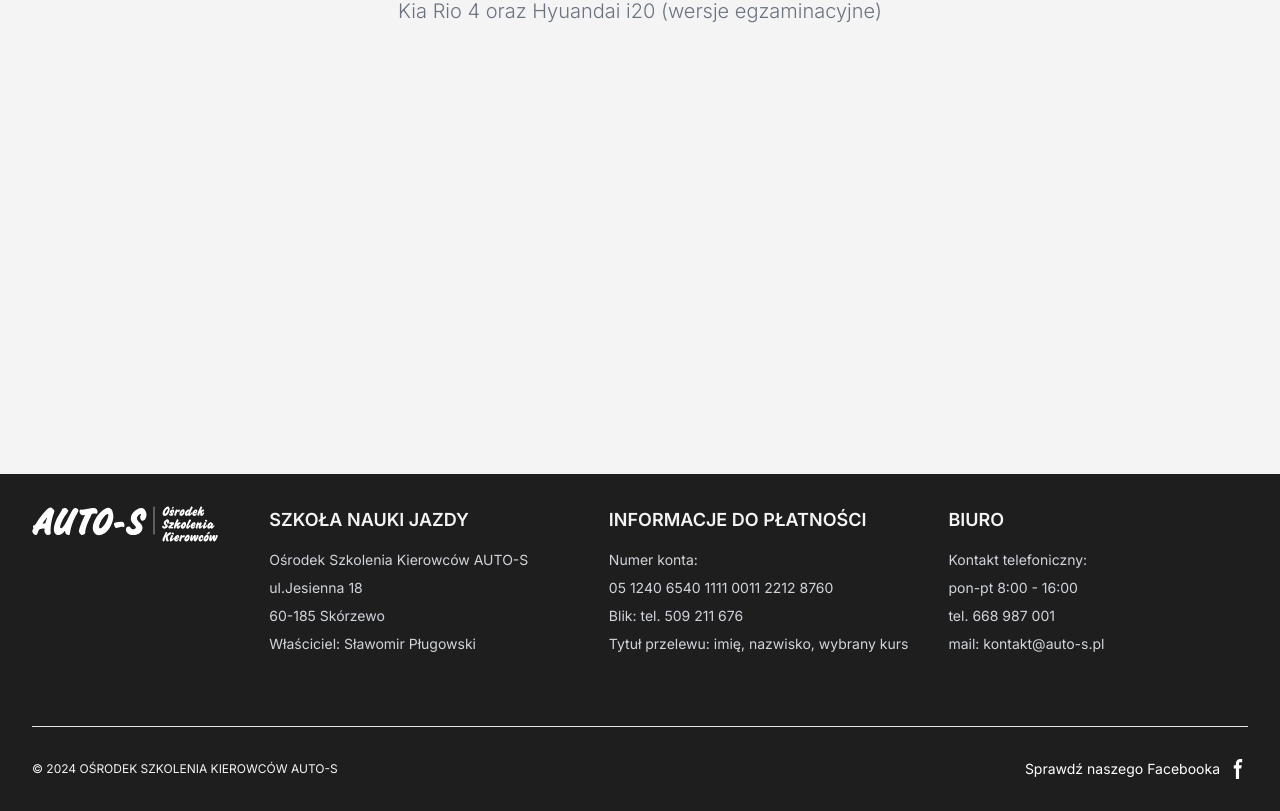
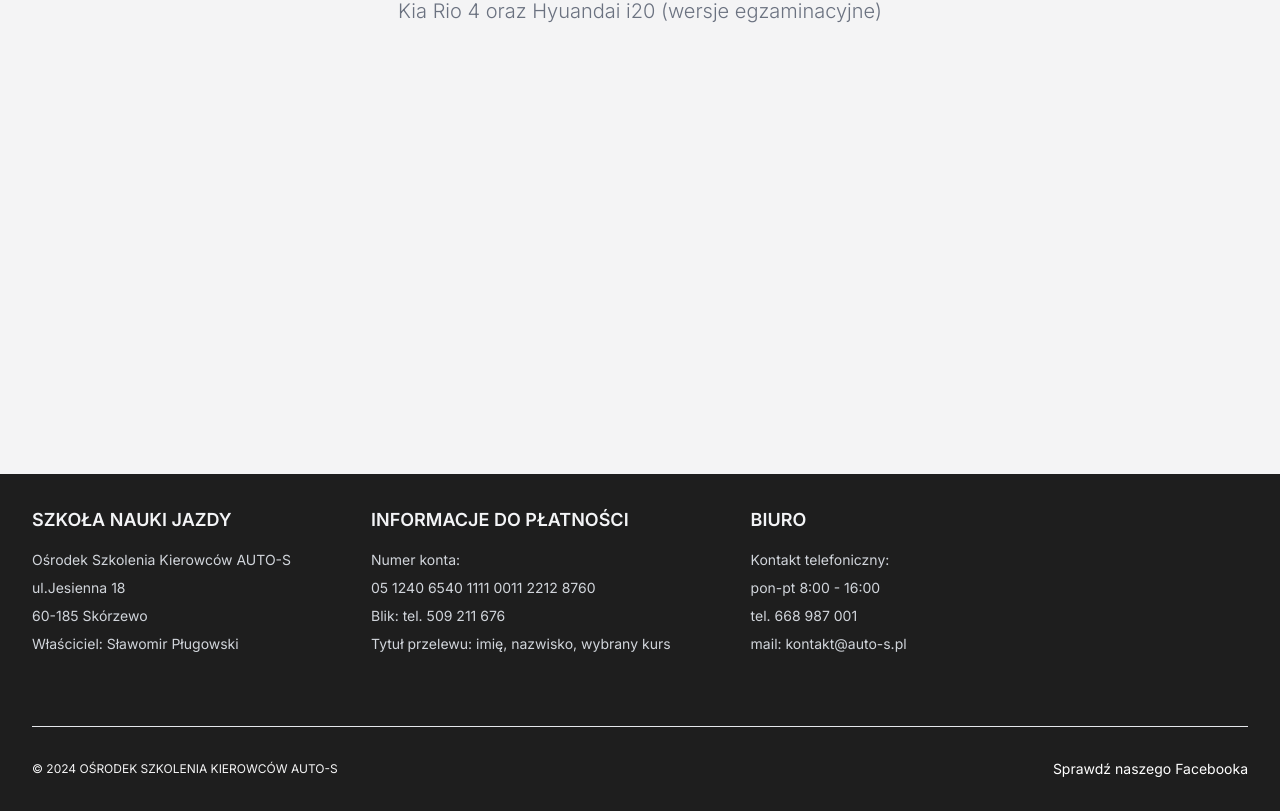
Before and after one commit to zalewa10/autosReact, a Next.js app: page /galeria in a window 1280 px wide. Shown: the part 2682-3493 px from the top of the page. Built offline with nearby package versions, Linux system fonts and the light colour scheme.

Commit message:
hero spr

```diff
--- a/components/Footer.tsx
+++ b/components/Footer.tsx
@@ -1,20 +1,11 @@
 import React from "react";
 import { footerText } from "@/constants";
-import { logoMobile } from "@/public/ikonki/index";
-import Image from "next/image";
 
 const Footer = () => {
   return (
     <footer className="bg-tlo text-secondary-foreground px-8">
-      <div className="mx-auto w-full  py-6 lg:py-8">
-        <div className="md:flex md:justify-between">
-          <Image
-            src={logoMobile}
-            className="h-9 w-auto mb-10 md:mb-0"
-            alt="Logo"
-          />
-
-          <div className="grid grid-cols-1 gap-8 sm:gap-10 sm:grid-cols-3">
+      <div className="mx-auto w-full py-6 lg:py-8">
+        <div className="md:flex md:justify-start gap-20">
           {footerText.map((item, index) => (
             <div key={index} className="mb-8">
               <h2 className="mb-4 text-base lg:text-lg font-semibold text-gray-100 uppercase">
@@ -30,13 +21,12 @@ const Footer = () => {
             </div>
           ))}
         </div>
-        </div>
 
         <hr className="my-6 border-gray-200 sm:mx-auto lg:my-8" />
 
         <div className="sm:flex sm:items-center sm:justify-between">
           <span className="text-xs text-secondary sm:text-center ">
-            © 2024{" "}
+            © 2024 {""}
             <a href="https://auto-s.pl/" className="hover:underline">
               OŚRODEK SZKOLENIA KIEROWCÓW AUTO-S
             </a>
@@ -45,21 +35,7 @@ const Footer = () => {
             <a href="#" className="text-white hover:text-blue-400">
               <div className="flex gap-2">
                 <p className="text-sm">Sprawdź naszego Facebooka</p>
-                <svg
-                  className="w-5 h-5"
-                  aria-hidden="true"
-                  xmlns="http://www.w3.org/2000/svg"
-                  fill="currentColor"
-                  viewBox="0 0 8 19"
-                >
-                  <path
-                    fillRule="evenodd"
-                    d="M6.135 3H8V0H6.135a4.147 4.147 0 0 0-4.142 4.142V6H0v3h2v9.938h3V9h2.021l.592-3H5V3.591A.6.6 0 0 1 5.592 3h.543Z"
-                    clipRule="evenodd"
-                  />
-                </svg>
               </div>
-              <span className="sr-only">Facebook page</span>
             </a>
           </div>
         </div>
--- a/components/Hero.tsx
+++ b/components/Hero.tsx
@@ -58,8 +58,9 @@ const Hero = () => {
 
         <iframe
           className="w-full mt-10 md:mt-0 md:w-2/5 lg:w-2/5 aspect-video rounded-xl"
-          src="https://www.youtube.com/embed/6vzhI7H7xgg?si=-FY1J8OAGBKFbpDg&autoplay=1"
+          src="https://www.youtube.com/embed/6vzhI7H7xgg?si=-FY1J8OAGBKFbpDg&autoplay=1&mute=1"
           title="Film promocyjny AUTO-S"
+          allowFullScreen={true}
           allow="accelerometer; autoplay; clipboard-write; encrypted-media; gyroscope; picture-in-picture; web-share"
         ></iframe>
       </div>
--- a/components/elements/Mapa.tsx
+++ b/components/elements/Mapa.tsx
@@ -125,7 +125,6 @@ export default function PigeonMap() {
               defaultZoom={12}
               minZoom={12}
               maxZoom={16}
-              twoFingerDrag={mapActive}
               touchEvents={mapActive}
               mouseEvents={mapActive}
             >
```
Lines whose indentation alone changed are shown as unchanged.
